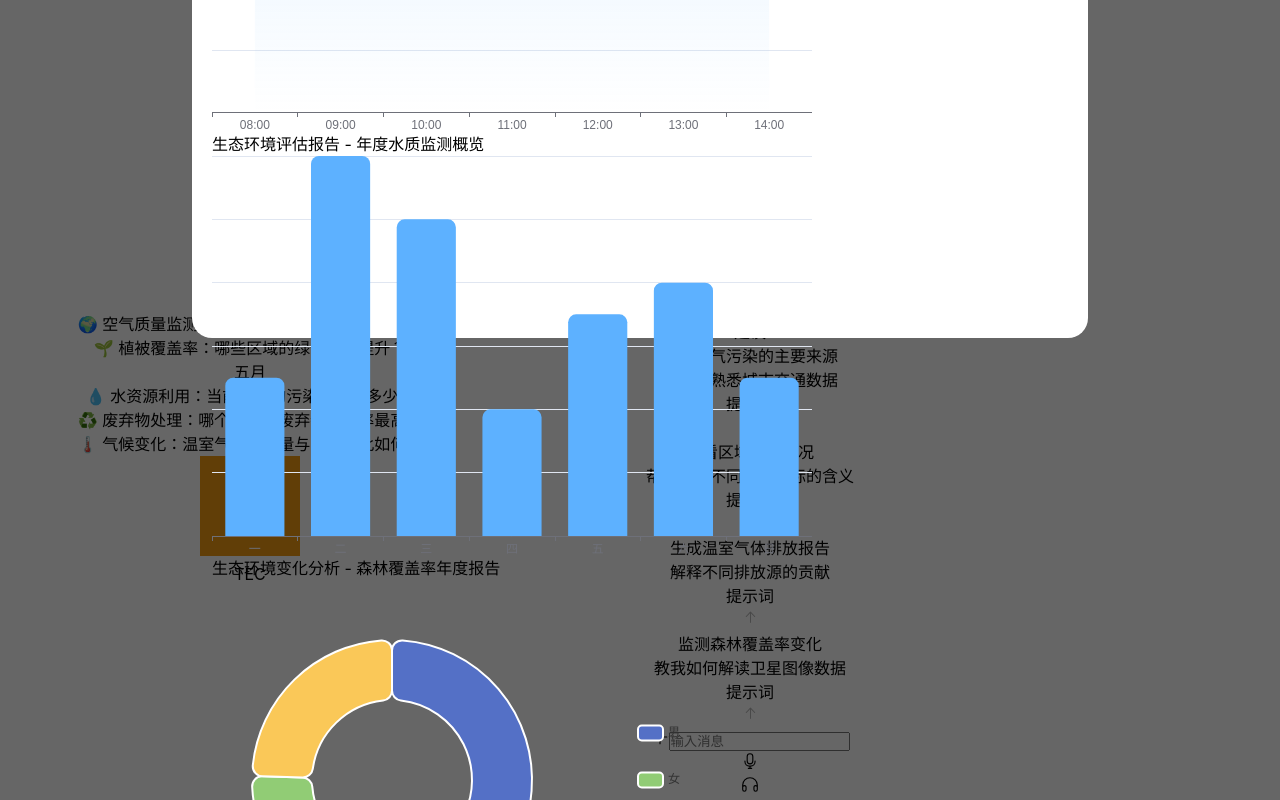
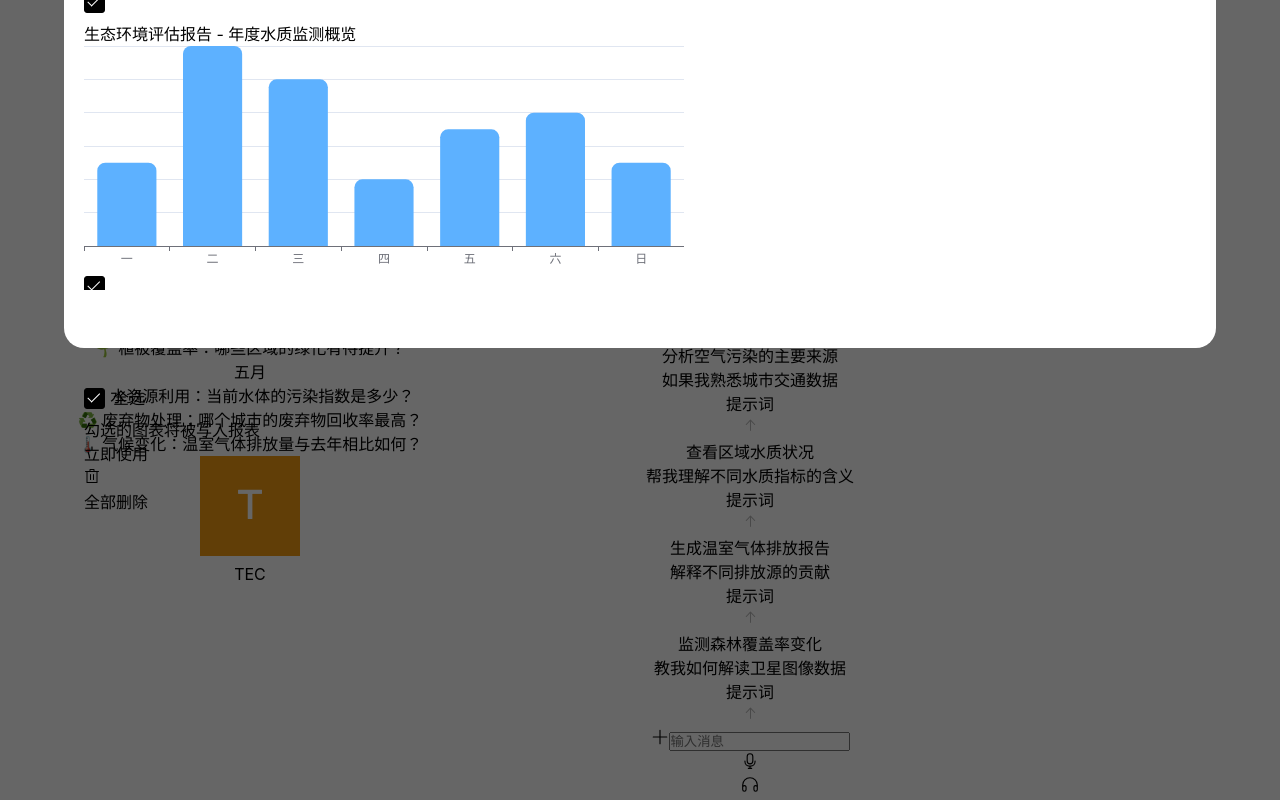
Before and after one commit to TECNB/ai-report-assistant-frontend, a Vue app: page / in a window 1280 px wide. Both pictures are taken after a click on the element "TEC". Shown: the part 412-1212 px from the top of the page. Built offline with nearby package versions, Linux system fonts and the light colour scheme.

Commit message:
feat(Chart.vue):完成初步布局 - 顶部标题栏 - 中间图表栏 - 底部确定使用栏

```diff
--- a/components.d.ts
+++ b/components.d.ts
@@ -9,8 +9,10 @@ declare module 'vue' {
   export interface GlobalComponents {
     Chart: typeof import('./src/components/Chart.vue')['default']
     Chat: typeof import('./src/components/Chat.vue')['default']
+    ElCheckbox: typeof import('element-plus/es')['ElCheckbox']
     ElIcon: typeof import('element-plus/es')['ElIcon']
     ElInput: typeof import('element-plus/es')['ElInput']
+    ElScrollbar: typeof import('element-plus/es')['ElScrollbar']
     HelloWorld: typeof import('./src/components/HelloWorld.vue')['default']
     MaskLayer: typeof import('./src/components/MaskLayer.vue')['default']
     RouterLink: typeof import('vue-router')['RouterLink']
--- a/src/components/Chart.vue
+++ b/src/components/Chart.vue
@@ -1,6 +1,6 @@
 <template>
     <div class="Chart" v-if="props.ifShow">
-        <div class="flex justify-between items-center">
+        <div class="flex justify-between items-center border-b -mx-5 px-5 pb-2 ">
             <p class="text-2xl font-bold">生成的图表</p>
             <div class="Close" @click="toggleVisibility">
                 <el-icon size="20" class="cursor-pointer">
@@ -8,17 +8,80 @@
                 </el-icon>
             </div>
         </div>
-        <p>生态环境监测报告 - 年度空气质量统计</p>
-        <div ref="airLineContainer" style="width: 600px; height: 400px;"></div>
-        <p>生态环境评估报告 - 年度水质监测概览</p>
-        <div ref="waterBarContainer" style="width: 600px; height: 400px;"></div>
-        <p>生态环境变化分析 - 森林覆盖率年度报告</p>
-        <div ref="forestPieContainer" style="width: 600px; height: 400px;"></div>
+        <el-scrollbar height="87%" wrap-style="width:90%;" class="flex justify-center">
+            <div class="w-full flex flex-col justify-center items-center self-center">
+                <div
+                    class="w-full h-10 flex justify-between items-center shadow-[0_8px_24px_rgba(0,0,0,0.04)] border  rounded-lg my-5 p-5">
+                    <el-checkbox v-model="checked1" size="large" />
+                    <p class="font-bold text-center">生态环境监测报告 - 年度空气质量统计</p>
+                    <div class="">
+
+                    </div>
+                </div>
+
+
+                <div
+                    class="w-full  flex justify-between items-center shadow-[0_8px_24px_rgba(0,0,0,0.04)] border  rounded-lg p-5">
+                    <div ref="airLineContainer" style="width: 600px; height: 220px;"></div>
+                </div>
+                <div
+                    class="w-full h-10 flex justify-between items-center shadow-[0_8px_24px_rgba(0,0,0,0.04)] border  rounded-lg my-5 p-5">
+                    <el-checkbox v-model="checked2" size="large" />
+                    <p class="font-bold text-center">生态环境评估报告 - 年度水质监测概览</p>
+                    <div class="">
+
+                    </div>
+                </div>
+                <div
+                    class="w-full  flex justify-between items-center shadow-[0_8px_24px_rgba(0,0,0,0.04)] border  rounded-lg p-5">
+                    <div ref="waterBarContainer" style="width: 600px; height: 220px;"></div>
+                </div>
+
+
+                <div
+                    class="w-full h-10 flex justify-between items-center shadow-[0_8px_24px_rgba(0,0,0,0.04)] border  rounded-lg my-5 p-5">
+                    <el-checkbox v-model="checked3" size="large" />
+                    <p class="font-bold text-center">生态环境变化分析 - 森林覆盖率年度报告</p>
+                    <div class="">
+
+                    </div>
+                </div>
+                <div
+                    class="w-full  flex justify-between items-center shadow-[0_8px_24px_rgba(0,0,0,0.04)] border  rounded-lg p-5">
+                    <div ref="forestPieContainer" style="width: 600px; height: 220px;"></div>
+                </div>
+            </div>
+        </el-scrollbar>
+        <div class="w-full flex justify-between items-center absolute bottom-3 border-t pt-3 -mx-5 px-5">
+            <div class="flex flex-1 justify-start items-center gap-3">
+                <el-checkbox v-model="checkedAll" label="全选" size="large" />
+                <p class="text-text-300 text-sm">勾选的图表将被写入报表</p>
+            </div>
+            <div class="">
+                <div class="bg-text-100 rounded-xl cursor-pointer py-3 px-8" @click="addChart">
+                    <p class="text-white font-bold">立即使用</p>
+                </div>
+            </div>
+
+            <div class="flex flex-1 justify-end items-center">
+                <div class="flex justify-between items-center gap-3 cursor-pointer">
+                    <el-icon>
+                        <Delete />
+                    </el-icon>
+                    <p>全部删除</p>
+                </div>
+                <div class="">
+
+                </div>
+            </div>
+
+        </div>
+
     </div>
 </template>
 
 <script setup lang="ts">
-import { ref, onMounted, watch,nextTick } from 'vue';
+import { ref, onMounted, watch, nextTick } from 'vue';
 import * as echarts from 'echarts';
 
 import airLineOptions from '../utils/airLineOptions';
@@ -35,30 +98,43 @@ let forestPie: echarts.ECharts | null = null;
 const props = defineProps(['ifShow']);
 const emit = defineEmits();
 
+let checked1 = ref(true);
+let checked2 = ref(true);
+let checked3 = ref(true);
+let checkedAll = ref(true);
+
 const toggleVisibility = () => {
     emit('updateIfShow', false);
 };
 
+onMounted(() => {
+    if (props.ifShow) {
+        initAirLineChart();
+        initWaterBarChart();
+        initForestPieChart();
+    }
+});
 
 // 监听 ifShow 的变化，只有在为 true 时才初始化图表
-watch(() => props.ifShow, async(newValue) => {
+watch(() => props.ifShow, async (newValue) => {
     if (newValue) {
         // 等待 DOM 挂载完成
         await nextTick();
         initAirLineChart();
         initWaterBarChart();
         initForestPieChart();
-        console.log('init chart2');
     }
 });
+
+const addChart = () => {
+    console.log('add chart');
+};
 
 
 // 初始化图表方法
 const initAirLineChart = () => {
-    console.log('init airLine1');
     if (airLineContainer.value) {
         airLine = echarts.init(airLineContainer.value);
-        console.log('init airLine2');
         renderAirLine();
     }
 };
@@ -83,7 +159,7 @@ const renderAirLine = () => {
     // 使用示例数据
     const seriesData = [25, 60, 50, 20, 35, 40, 25];
 
-    let options = airLineOptions(xAxisData,seriesData)
+    let options = airLineOptions(xAxisData, seriesData)
     // 使用 ECharts 实例的 setOption 方法渲染图表
     airLine?.setOption(options);
 };
@@ -99,7 +175,7 @@ const renderWaterBar = () => {
     // 使用 ECharts 实例的 setOption 方法渲染图表
     waterBar?.setOption(options);
 };
-const renderForestPie = () =>{
+const renderForestPie = () => {
     // 使用示例数据
     const seriesData = [
         { value: 1048, name: '男' },
@@ -117,27 +193,8 @@ const renderForestPie = () =>{
 
 <style lang="scss" scoped>
 .Chart {
-    width: 70%;
-    height: 700px;
-
-    position: absolute;
-    z-index: 99999;
-
-    // 居中对齐
-    top: 50%;
-    left: 50%;
-    transform: translate(-50%, -50%);
-
-    background: #ffffff;
-    border-radius: 20px;
-    text-align: left;
-
-    padding: 20px;
-}
-
-.Chart {
-    width: 70%;
-    height: 700px;
+    width: 90%;
+    height: 90%;
     position: absolute;
     z-index: 99999;
     // 居中对齐
@@ -149,4 +206,22 @@ const renderForestPie = () =>{
     text-align: left;
     padding: 20px;
 }
+
+:deep(.el-checkbox__inner) {
+    zoom: 150%;
+}
+
+:deep(.el-checkbox.el-checkbox--large .el-checkbox__label) {
+    font-size: 16px;
+    color: #000;
+}
+
+:deep(.el-checkbox__input.is-checked .el-checkbox__inner) {
+    background-color: #000;
+    border-color: #000;
+}
+
+:deep(.el-checkbox__inner:hover) {
+    border-color: #000;
+}
 </style>
```
